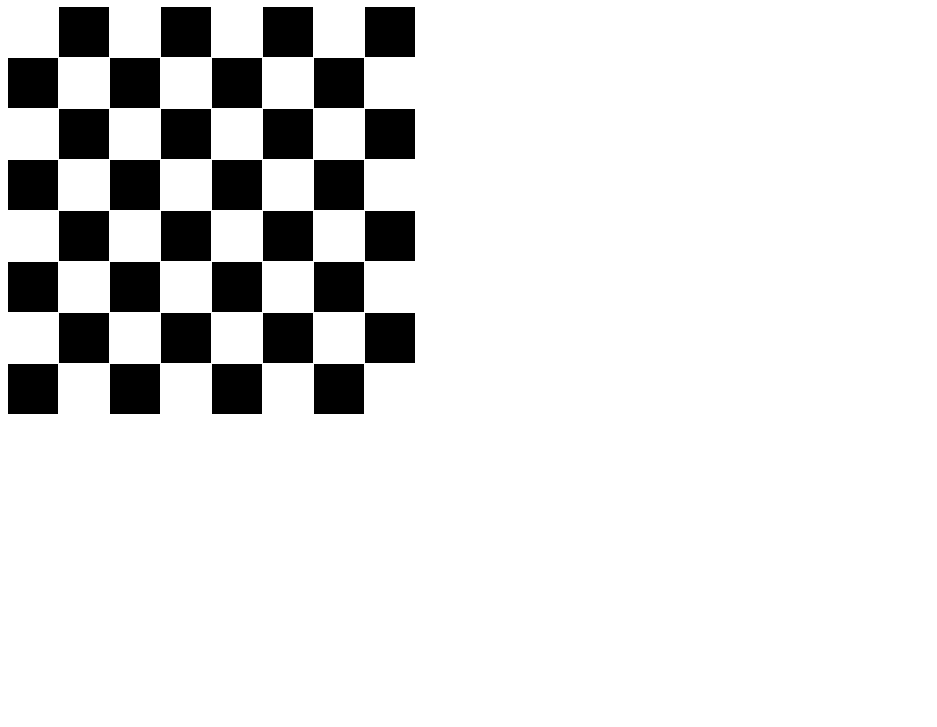
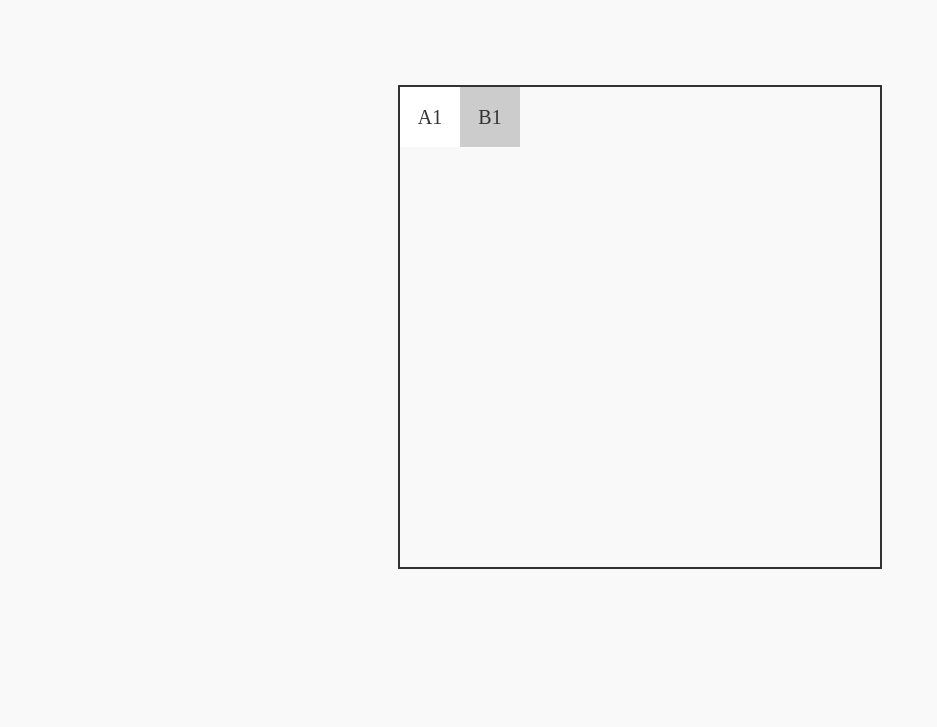
Before and after one commit to momus1210/SquareSensei, a plain HTML site: page index.html in a window 1280 px wide. Shown: the part 73-800 px from the top of the page, without its empty margins (0-937 px from the left). Drawn offline with Linux system fonts and the light colour scheme.

Commit message:
index.html

```diff
--- a/index.html
+++ b/index.html
@@ -1,39 +1,45 @@
 <!DOCTYPE html>
-<html>
+<html lang="en">
 <head>
-    <title>Vibe Coding</title>
+    <meta charset="UTF-8">
+    <meta name="viewport" content="width=device-width, initial-scale=1.0">
+    <title>Square Sensei</title>
     <style>
-      #board {
+        body {
+            display: flex;
+            justify-content: center;
+            align-items: center;
+            height: 100vh;
+            background-color: #f9f9f9;
+            margin: 0;
+        }
+        .board {
             display: grid;
-        grid-template-columns: repeat(8, 50px);
-        grid-template-rows: repeat(8, 50px);
-        gap: 1px;
+            grid-template-columns: repeat(8, 60px);
+            grid-template-rows: repeat(8, 60px);
+            gap: 0;
+            border: 2px solid #333;
         }
         .square {
-        width: 50px;
-        height: 50px;
+            width: 60px;
+            height: 60px;
+            display: flex;
+            justify-content: center;
+            align-items: center;
+            font-size: 20px;
+            color: #333;
+        }
+        .white {
+            background-color: #fff;
+        }
+        .black {
+            background-color: #ccc;
         }
     </style>
 </head>
 <body>
-    <h1>Vibe Coding Chess Board</h1>
-    <div id="board">
-      <!-- Squares will go here -->
-    </div>
-    <script>
-      const board = document.getElementById('board');
-      for (let row = 0; row < 8; row++) {
-        for (let col = 0; col < 8; col++) {
-          const square = document.createElement('div');
-          square.classList.add('square');
-          if ((row + col) % 2 === 0) {
-            square.style.backgroundColor = 'white';
-          } else {
-            square.style.backgroundColor = 'black';
-          }
-          board.appendChild(square);
-        }
-      }
-    </script>
-  </body>
-</html>
+    <div class="board">
+        <!-- Row 1 -->
+        <div class="square white">A1</div>
+        <div class="square black">B1</div>
+        <div class="square
```
Lines whose indentation alone changed are shown as unchanged.
